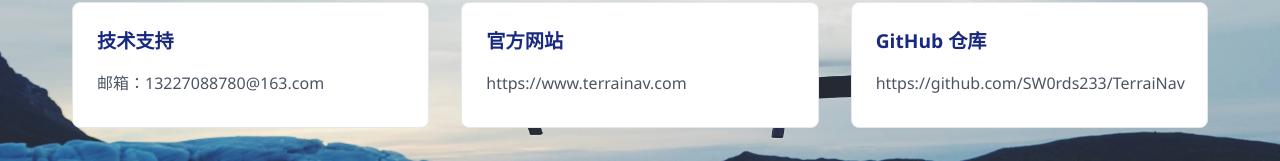
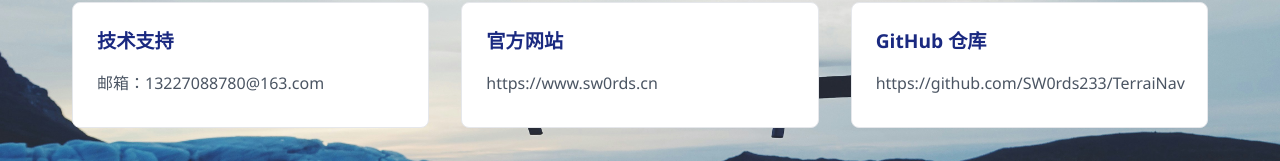
Before and after one commit to SW0rds233/TerraiNav, a Vue app in the folder frontend/: page /about in a window 1280 px wide. Shown: the part 2642-2803 px from the top of the page. Built offline with nearby package versions, Linux system fonts and the light colour scheme; the HTML template or start-up script is replaced by a standard one.

Commit message:
改动关于页信息

```diff
--- a/frontend/src/views/AboutView.vue
+++ b/frontend/src/views/AboutView.vue
@@ -135,7 +135,7 @@
 
           <div class="contact-item">
             <h3>官方网站</h3>
-            <p>https://www.terrainav.com</p>
+            <p>https://www.sw0rds.cn</p>
           </div>
 
           <div class="contact-item">
```
